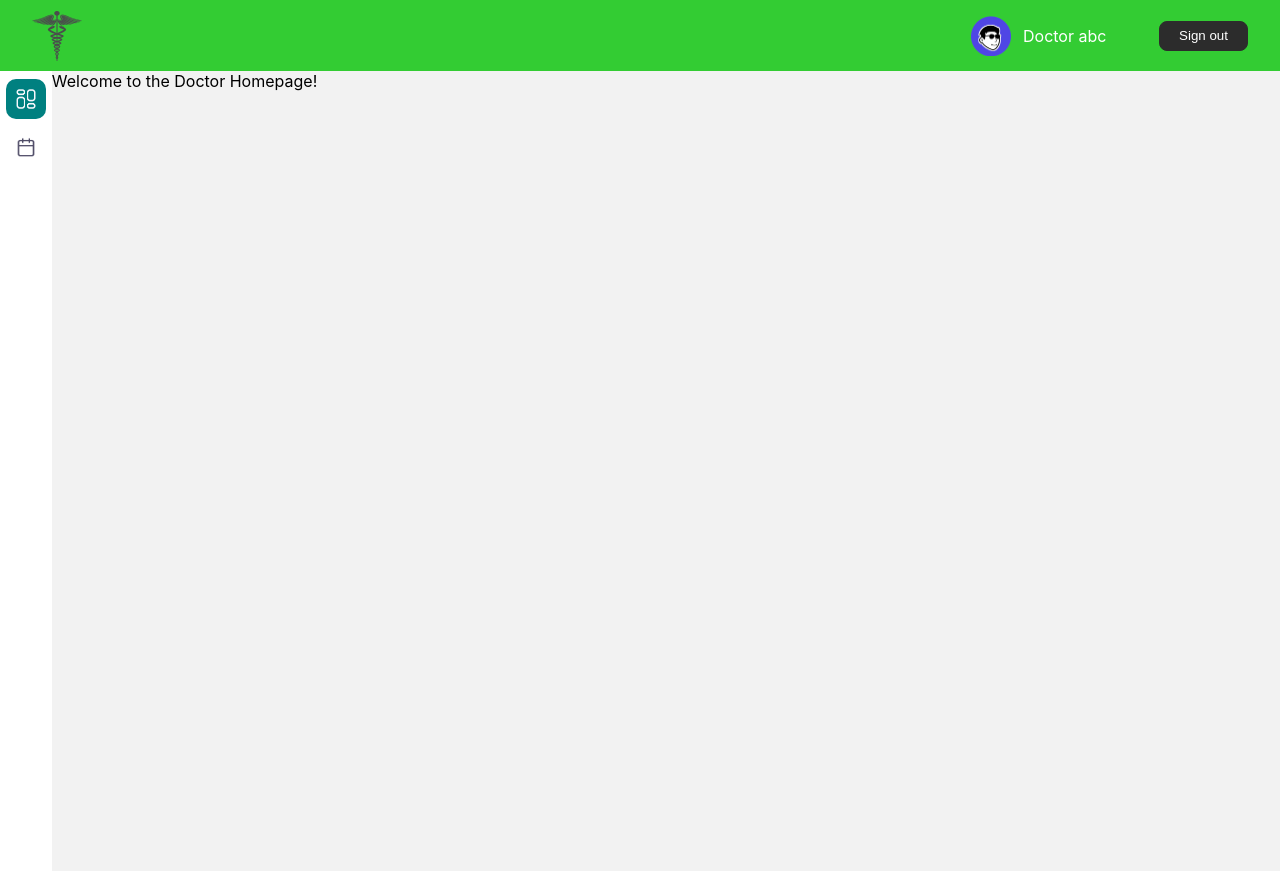
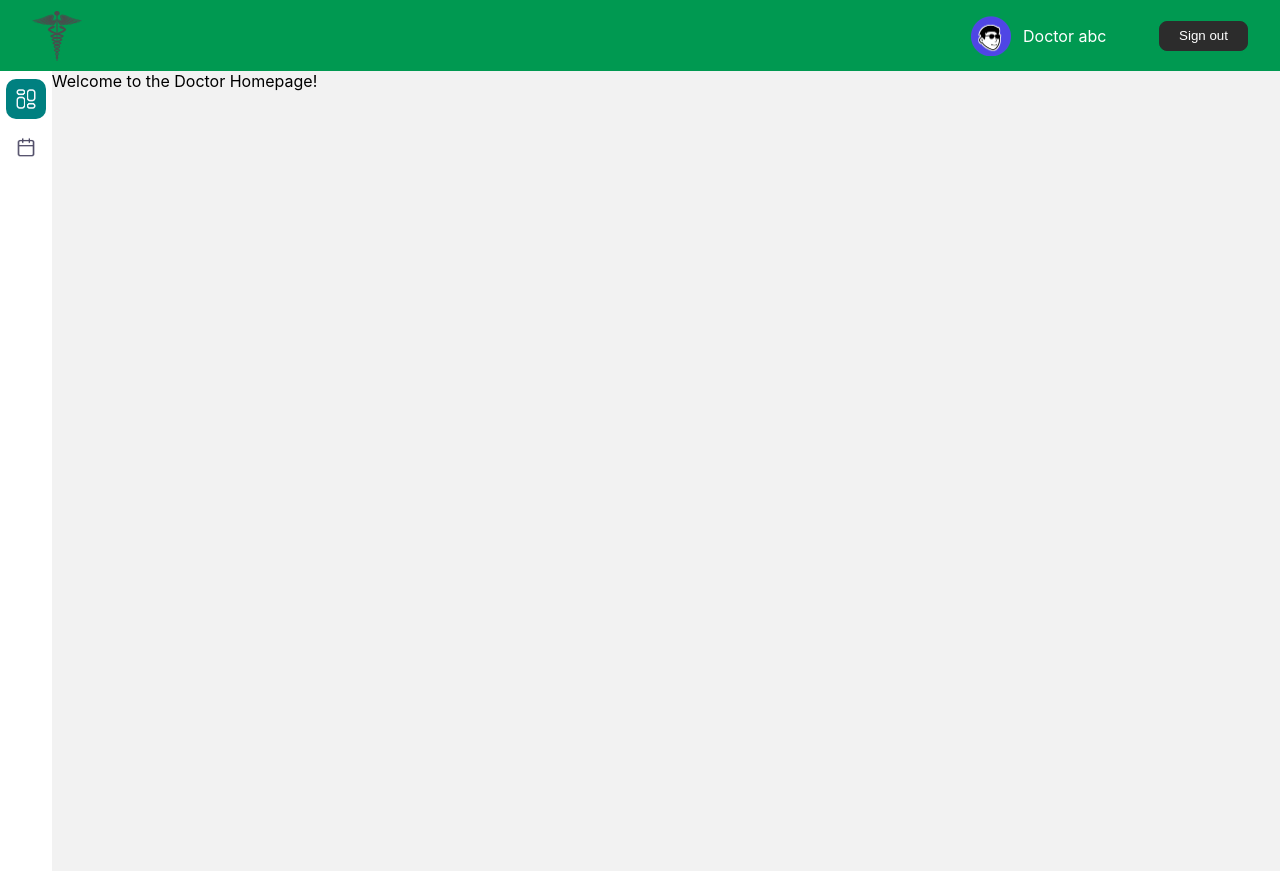
Before and after one commit to yukihim/disease-diagnosis-support-system, a React (Create React App) app in the folder frontend/: page / in a window 1280 px wide. Built offline with nearby package versions, Linux system fonts and the light colour scheme.

Commit message:
Fix color of header

```diff
--- a/frontend/src/components/common/style/header.css
+++ b/frontend/src/components/common/style/header.css
@@ -4,7 +4,7 @@
 
     padding: 0px 32px;
 
-    background-color: #33cc33;
+    background-color: #009951;
 
     display: flex;
     align-items: center;
```
